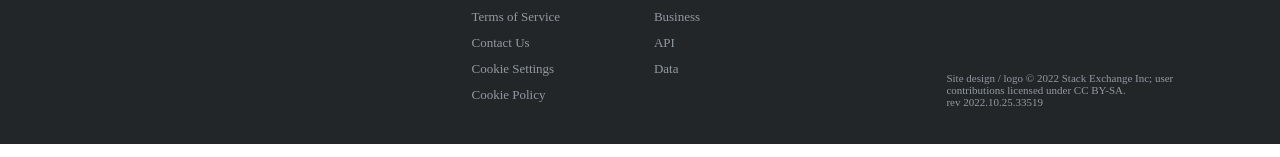
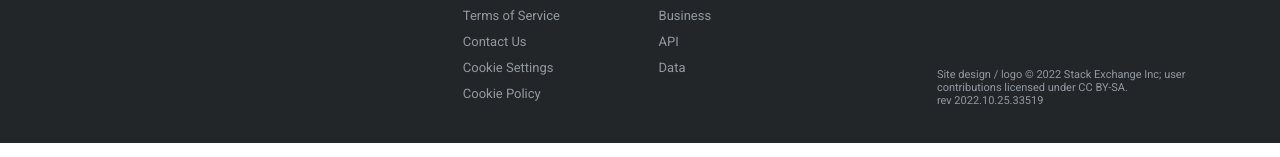
Before and after one commit to codestates-seb/seb40_pre_018, a React (Create React App) app in the folder client/: page / in a window 1280 px wide. Shown: the part 640-797 px from the top of the page. Built offline with nearby package versions, Linux system fonts and the light colour scheme; no server answers.

Commit message:
feat:google web-font 적용

```diff
--- a/client/public/index.html
+++ b/client/public/index.html
@@ -9,6 +9,8 @@
       content="Web site created using create-react-app"
     />
     <title>React App</title>
+    <link rel="preconnect" href="https://fonts.gstatic.com" crossorigin>
+    <link href="https://fonts.googleapis.com/css2?family=Noto+Sans+KR:wght@400;500;700;900&family=Roboto:wght@300;400;500;700&display=swap" rel="stylesheet">
   </head>
   <body>
     <div id="root"></div>
--- a/client/src/assets/style/GlobalStyle.js
+++ b/client/src/assets/style/GlobalStyle.js
@@ -4,6 +4,8 @@
 const GlobalStyle = createGlobalStyle`
     * {
         box-sizing: border-box;
+        font-family: 'Noto Sans KR', sans-serif;
+        font-family: 'Roboto', sans-serif;
     }
 
     :root {
```
